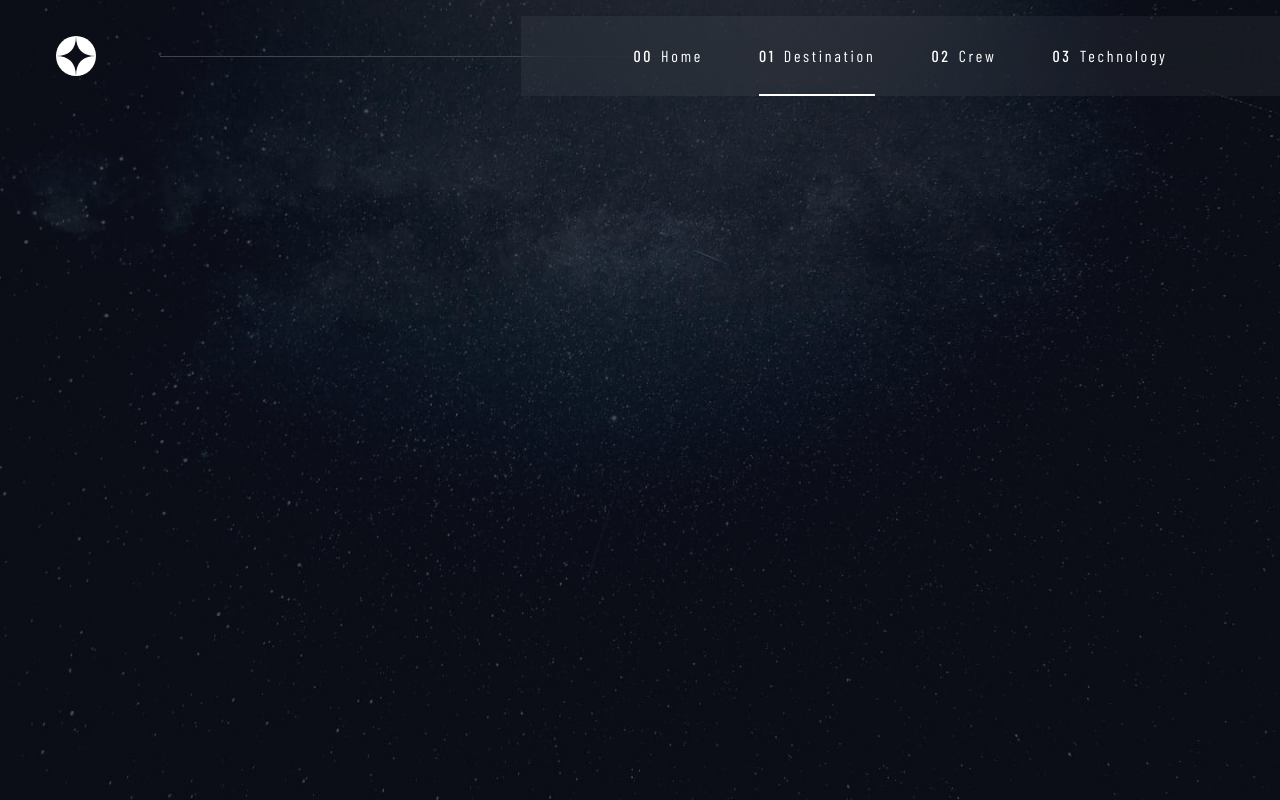
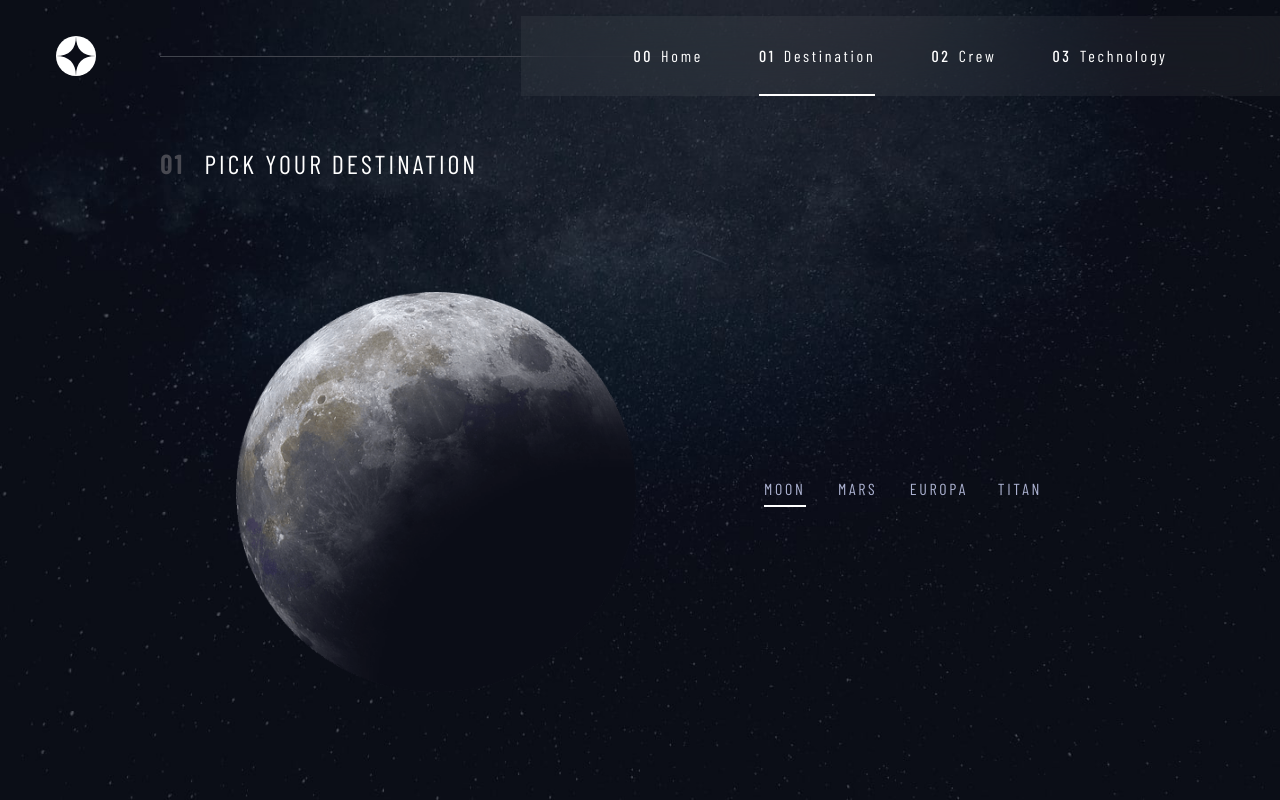
Before and after one commit to VitaliEdsel/Space-Turism, a React (Vite) app: page /Destination in a window 1280 px wide. Built offline with nearby package versions, Linux system fonts and the light colour scheme; a web font is replaced by a local one.

Commit message:
menu planetas funcional

```diff
--- a/src/App.css
+++ b/src/App.css
@@ -41,6 +41,12 @@
   letter-spacing: 2.7px;
 }
 
+.barlow-title {
+  font-family: 'Barlow Condensed', sans-serif;
+  font-size: 26px;
+  letter-spacing: 3px;
+}
+
 .linha {
   display: block;
   position: absolute;
--- /dev/null
+++ b/src/components/Title.jsx
@@ -0,0 +1,12 @@
+import '../App.css'
+
+function Title ({num, title}) {
+
+    return (
+        <div className='flex items-center gap-5 max-md:justify-center mt-12 md:ml-16 lg:ml-40'>
+            <h1 className='barlow-title font-bold text-[#484951]'>{num}</h1><h1 className='barlow-title text-white'>{title}</h1>
+        </div>
+    )
+}
+
+export default Title
--- a/src/pages/Crew.jsx
+++ b/src/pages/Crew.jsx
@@ -1,9 +1,11 @@
 import Navbar from '../components/Navbar'
+import Title from '../components/Title'
 
 function Crew() {
     return (
         <div className='lg:bg-background-crew-desktop md:bg-background-crew-tablet max-md:bg-background-crew-mobile bg-cover bg-no-repeat h-[100vh] overflow-auto'>
             <Navbar lbranca={3}/>
+            <Title num='02' title='MEET YOUR CREW' />
         </div>
     )
 }
--- a/src/pages/Destination.jsx
+++ b/src/pages/Destination.jsx
@@ -1,9 +1,48 @@
 import Navbar from '../components/Navbar'
+import Title from '../components/Title'
+import moon from '../assets/destination/image-moon.png'
+import { useState, useEffect } from 'react'
+
+var linha
 
 function Destination() {
+
+    var [linha1, setlinha1] = useState('block mt-1 bg-white w-[100%] h-[2px] ')
+    var [linha2, setlinha2] = useState('block mt-1 w-12 h-[2px] ')
+    var [linha3, setlinha3] = useState('block mt-1 w-12 h-[2px] ')
+    var [linha4, setlinha4] = useState('block mt-1 w-12 h-[2px] ')
+
+
+    const over1 = () => {
+        if ( linha === 2 | linha === 3 | linha === 4) {
+            setlinha1('block mt-1 w-12 h-[2px] bg-[#8B8D92]')
+        }
+        console.log(linha)
+    }
+
+
+    function click2 () {
+        linha = 2
+        setlinha1('block mt-1 w-12 h-[2px] ')
+        setlinha2('block mt-1 bg-white w-[100%] h-[2px] ')
+        console.log(linha)
+    }
+
     return (
-        <div className='max-md:bg-background-destination-desktop lg:bg-background-destination-desktop max-lg:bg-background-destination-tablet bg-cover bg-no-repeat h-[100vh] overflow-auto'>
+        <div className='max-md:bg-background-destination-desktop lg:bg-background-destination-desktop max-lg:bg-background-destination-tablet bg-cover bg-no-repeat h-[100vh] overflow-auto flex flex-col'>
             <Navbar lbranca={2}/>
+            <Title num='01' title='PICK YOUR DESTINATION'/>
+            <div className='flex justify-center items-center flex-grow gap-32'>
+                <img className='w-[400px]' src={moon}></img>
+                <div className='flex flex-col'>
+                    <div className='flex gap-7'>
+                        <button className='flex flex-col'><p onMouseOver={over1} className='barlow-16-27 text-[#ACB2D1]'>MOON</p><span className={linha1}></span></button>
+                        <button onClick={click2}><p className='barlow-16-27 text-[#ACB2D1]'>MARS</p><span className={linha2}></span></button>
+                        <button><p className='barlow-16-27 text-[#ACB2D1]'>EUROPA</p><span className={linha3}></span></button>
+                        <button><p className='barlow-16-27 text-[#ACB2D1]'>TITAN</p><span className={linha4}></span></button>
+                    </div>
+                </div>
+            </div>
         </div>
     )
 }
--- a/src/pages/Home.jsx
+++ b/src/pages/Home.jsx
@@ -18,13 +18,13 @@ function Home() {
     }
 
     return (
-        <div className="h-[100vh] overflow-auto bg-cover bg-center bg-no-repeat lg:bg-background-home-desktop md:bg-background-home-tablet bg-background-home-mobile">
+        <div className="flex flex-col h-[100vh] overflow-auto bg-cover bg-center bg-no-repeat lg:bg-background-home-desktop md:bg-background-home-tablet bg-background-home-mobile">
             <Navbar lbranca={1} />
-            <div className='h-[calc(100%_-_100px)] max-lg:mt-[82px] max-lg:mb-[90px] flex lg:flex-row max-lg:flex-col  justify-around max-lg:items-center lg:items-center '>
-                <div className='w-[400px] max-lg:scale-90'>
-                    <p className='barlow-28-475 text-[#B7BDDD]'>So, you want to travel to</p>
+            <div className='flex-grow max-lg:mt-[82px] max-lg:mb-[90px] flex lg:flex-row max-lg:flex-col  justify-around max-lg:items-center lg:items-center '>
+                <div className=' max-lg:scale-90 flex flex-col items-center'>
+                    <p className='barlow-28-475 text-[#B7BDDD] lg:scale-100 md:text-4'>So, you want to travel to</p>
                     <h1 className='bellefair-150 text-white'>Space</h1>
-                    <p className='text-[#B7BDDD]'>Let’s face it; if you want to go to space, you might as well genuinely go to outer space and not hover kind of on the edge of it. Well sit back, and relax because we’ll give you a truly out of this world experience!</p>
+                    <p className='text-[#B7BDDD] w-[400px] ml-7'>Let’s face it; if you want to go to space, you might as well genuinely go to outer space and not hover kind of on the edge of it. Well sit back, and relax because we’ll give you a truly out of this world experience!</p>
                 </div>
                 <div className='lg:w-[274px] lg:h-[274px] max-lg:h-[180px] max-lg:w-[180px] max-lg:mt-10'>
                     <Link to='/destination'><span onMouseOver={expandir} onMouseOut={diminuir} className='z-20 relative bg-white rounded-full lg:w-[274px] lg:h-[274px] max-lg:h-[180px] max-lg:w-[180px] flex flex-col justify-center items-center cursor-pointer'><p className='font-[bellefair] text-[32px]'>Explore</p></span></Link>
--- a/src/pages/Technology.jsx
+++ b/src/pages/Technology.jsx
@@ -1,9 +1,11 @@
 import Navbar from '../components/Navbar'
+import Title from '../components/Title'
 
 function Technology() {
     return (
         <div className='bg-cover bg-no-repeat h-[100vh] overflow-auto md:bg-background-technology-tablet max-md:bg-background-technology-mobile lg:bg-background-technology-desktop'>
             <Navbar lbranca={4}/>
+            <Title num='03' title='SPACE LAUNCH 101'/>
         </div>
     )
 }
```
